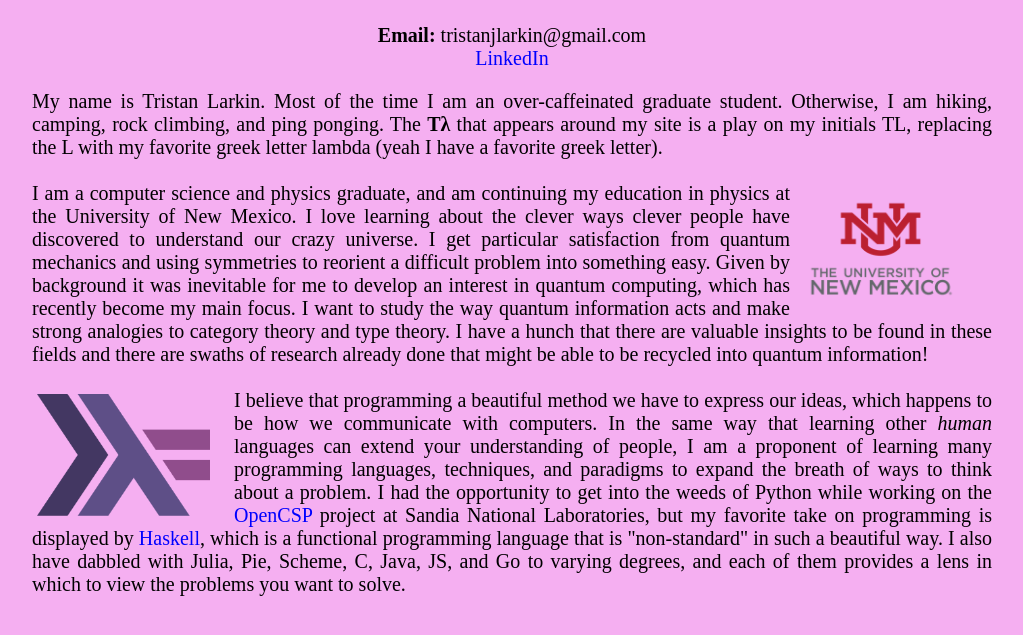
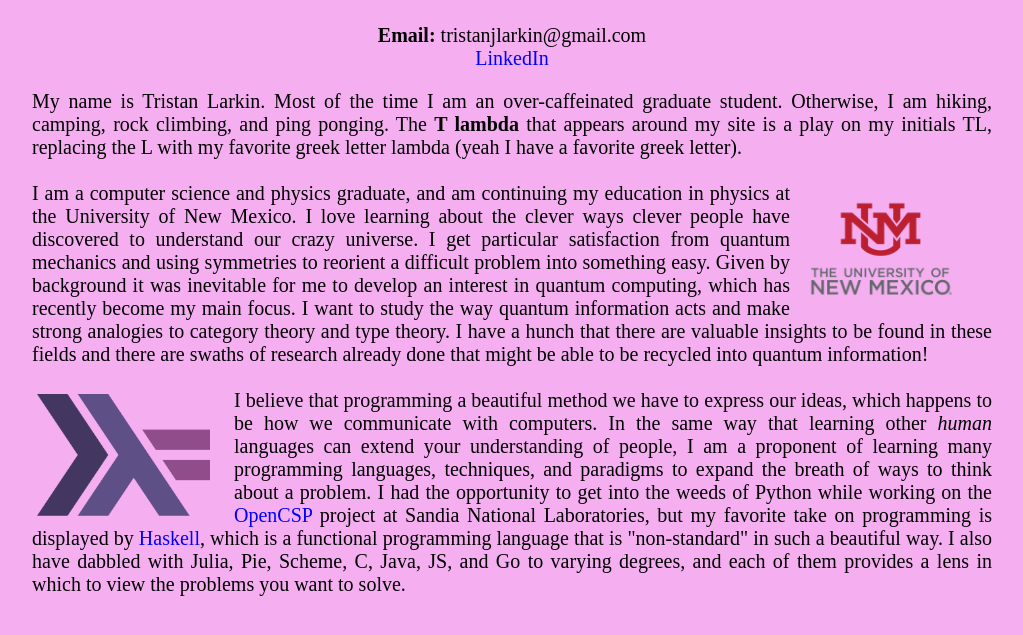
Before and after one commit to trlarkin/personal_site, a plain HTML site: page html/about.html in a window 1280 px wide. Shown: the part 75-710 px from the top of the page, without its empty margins (128-1151 px from the left). Drawn offline with Linux system fonts and the light colour scheme.

Commit message:
the lambda was not showing up so I just wrote the word

```diff
--- a/html/about.html
+++ b/html/about.html
@@ -27,7 +27,7 @@
     <p>
     <div class="about" >
         My name is Tristan Larkin. Most of the time I am an over-caffeinated graduate student.
-        Otherwise, I am hiking, camping, rock climbing, and ping ponging. The <strong>Tλ</strong> that
+        Otherwise, I am hiking, camping, rock climbing, and ping ponging. The <strong>T lambda</strong> that
         appears around my site is a play on my initials TL, replacing the L with my favorite greek letter lambda
         (yeah I have a favorite greek letter).
         <br>
```
